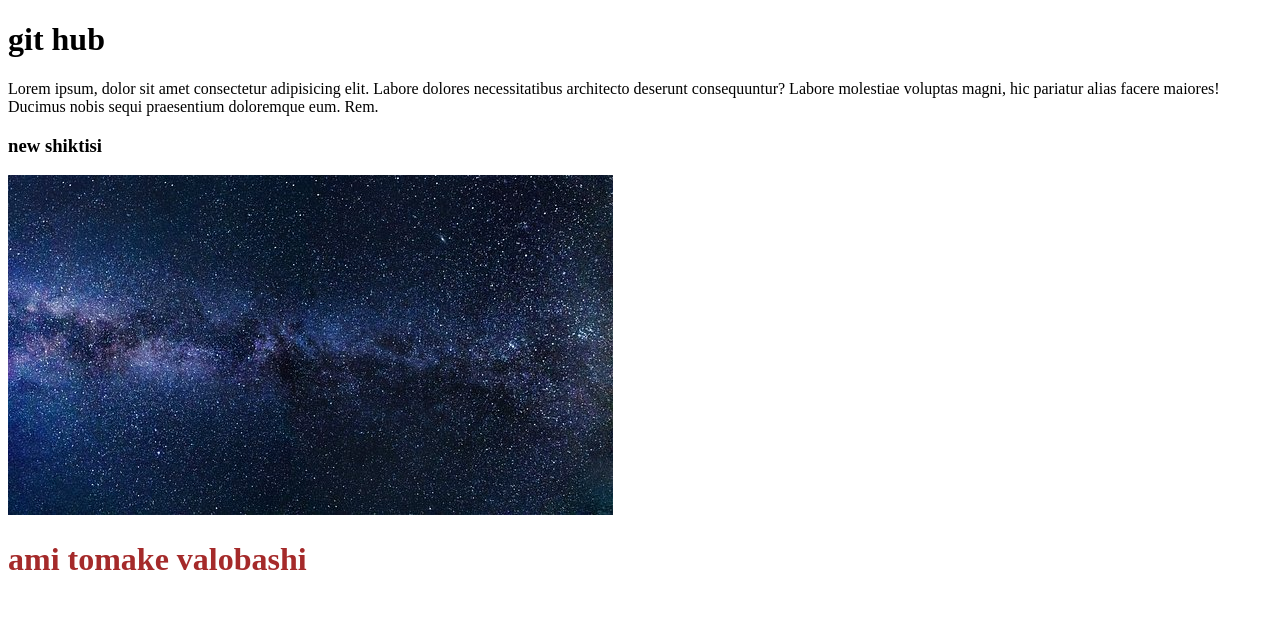
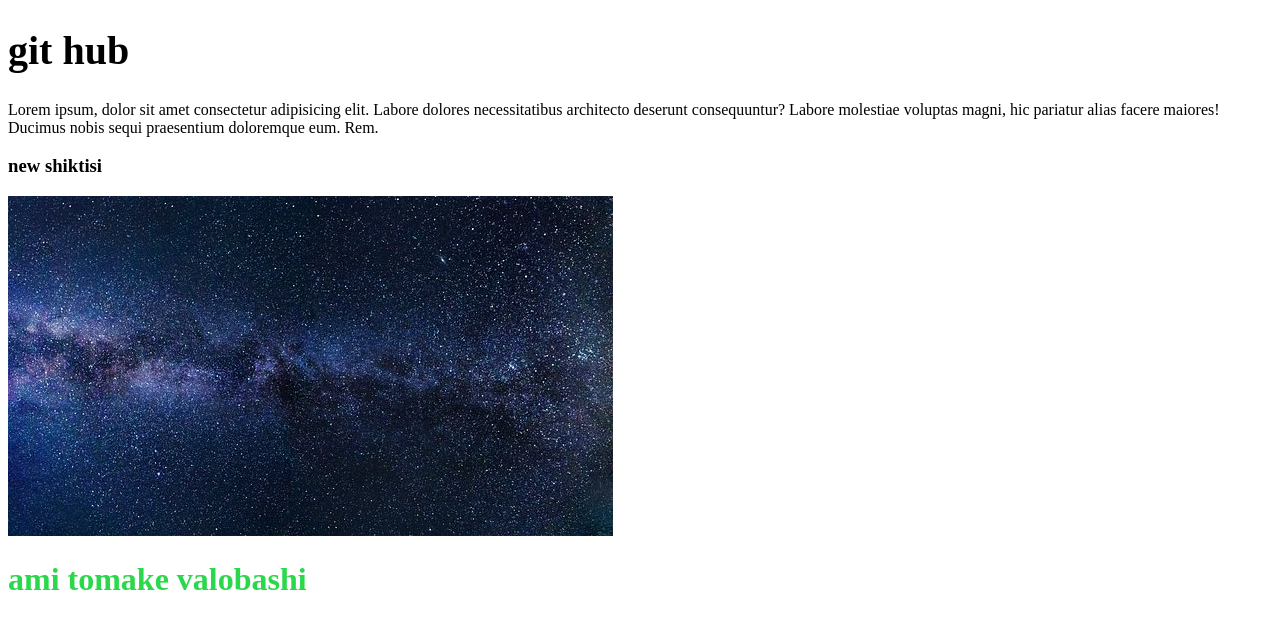
Before and after one commit to farianowshin/my-first-repo, a plain HTML site: page index.html in a window 1280 px wide. Drawn offline with Linux system fonts and the light colour scheme.

Commit message:
changes added

```diff
--- a/index.html
+++ b/index.html
@@ -7,11 +7,11 @@
     <title>Document</title>
 </head>
 <body>
-    <h1>git hub</h1>
+    <h1 style="font-size: 40px;">git hub</h1>
 <p>Lorem ipsum, dolor sit amet consectetur adipisicing elit. Labore dolores necessitatibus architecto deserunt consequuntur? Labore molestiae voluptas magni, hic pariatur alias facere maiores! Ducimus nobis sequi praesentium doloremque eum. Rem.
 </p>
 <h3>new shiktisi</h3>
 <img src="milkyway.jpg" alt="">
-<h1 style="color: brown;">ami tomake valobashi</h1>
+<h1 style="color: rgb(43, 216, 75);">ami tomake valobashi</h1>
 </body>
 </html>
```
